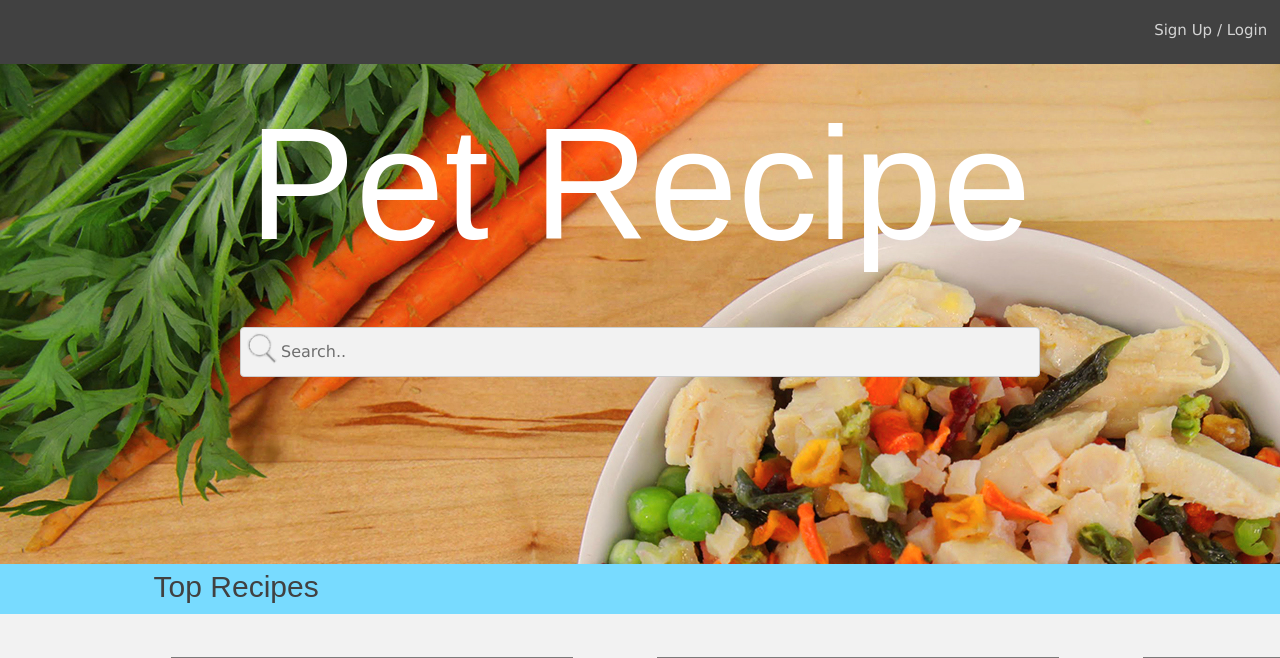
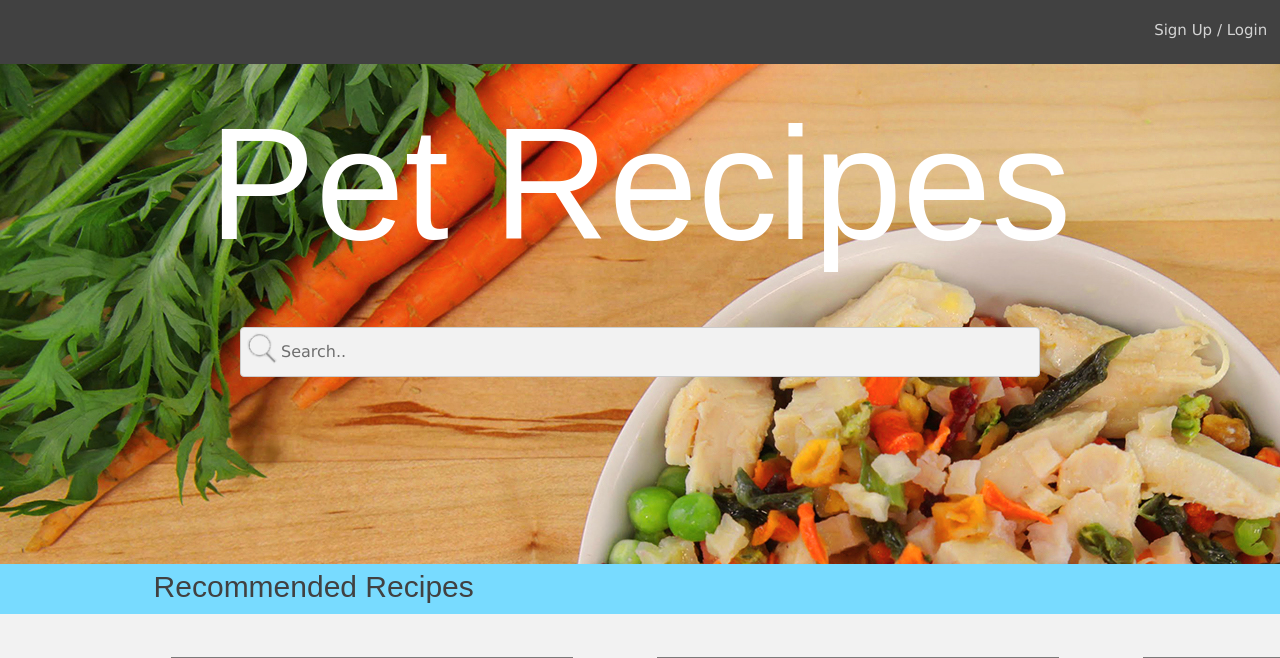
Before and after one commit to YijunFang/Pet_Recipe, a Flask app: page / in a window 1280 px wide; the page is wider, and only the part inside the window is pictured. Shown: the top 658 px of that part. Run offline with Flask 2, Linux system fonts and the light colour scheme; data comes from the database, SQL or seed files in the repository.

Commit message:
fix typos

```diff
--- a/app/templates/home_alt.html
+++ b/app/templates/home_alt.html
@@ -41,7 +41,7 @@
 
     <div class="searchbanner" align="center">
 
-            <p class="bigtitle">Pet Recipe</p>
+            <p class="bigtitle">Pet Recipes</p>
             <br>
             <form method="POST" action ="/search">
                     <input type="hidden" name="search_filter" value="Everything">
@@ -50,7 +50,7 @@
     </div>
 
     <div class="divider" >
-       <p style="margin-left:12%">Top Recipes</p>
+       <p style="margin-left:12%">Recommended Recipes</p>
     </div>
 
 
```
